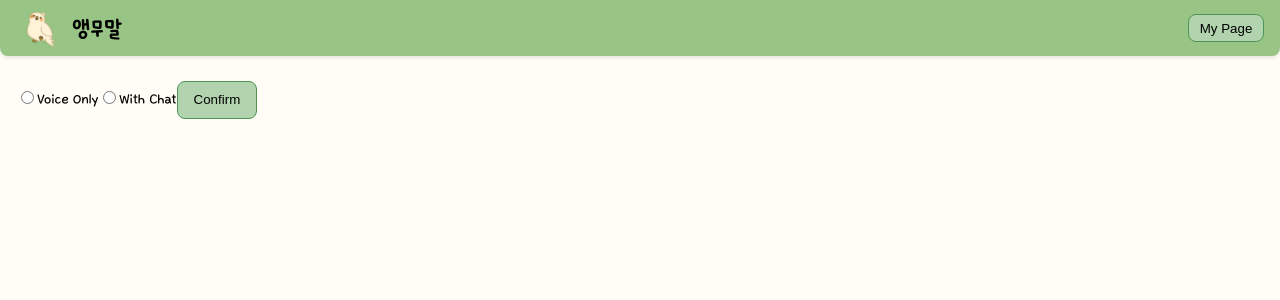
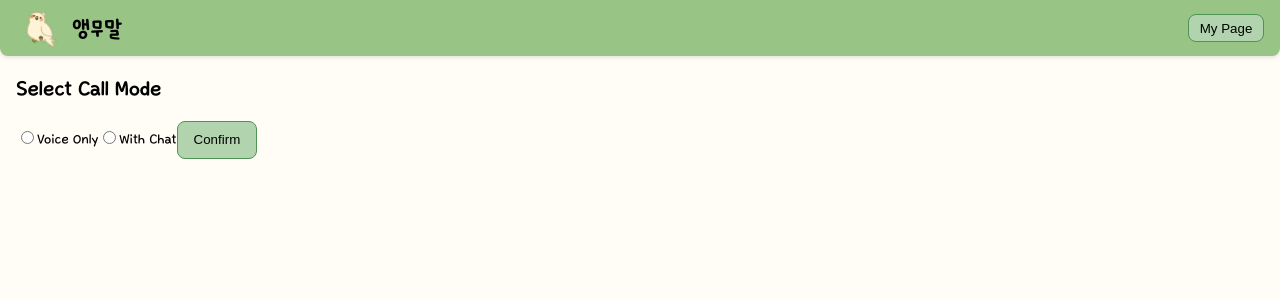
Before and after one commit to Kakaotech-Final-18/Kakaotech-Front, a React (Vite) app: page /call/1 in a window 1280 px wide. Shown: the top 300 px of the page. Built offline with nearby package versions, Linux system fonts and the light colour scheme; no server answers; a web font is replaced by a local one.

Commit message:
fix : Screen 컴포넌트들 가리는 문제 해결

```diff
--- a/src/layouts/MainLayout.css
+++ b/src/layouts/MainLayout.css
@@ -7,5 +7,9 @@
 
 .main-content {
   flex: 1;
-  padding: var(--spacing);
+  padding-top: calc(
+    56px + env(safe-area-inset-top, 0px)
+  ); /* Header 높이 고려 */
+  padding-left: var(--spacing);
+  padding-right: var(--spacing);
 }
```
